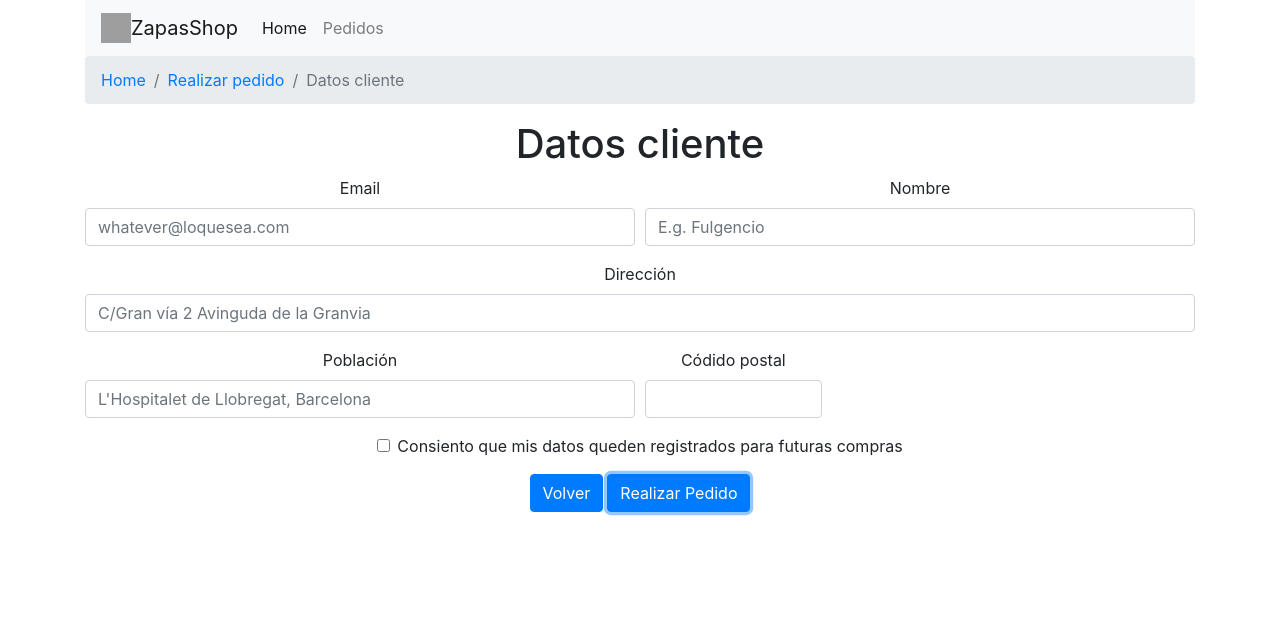
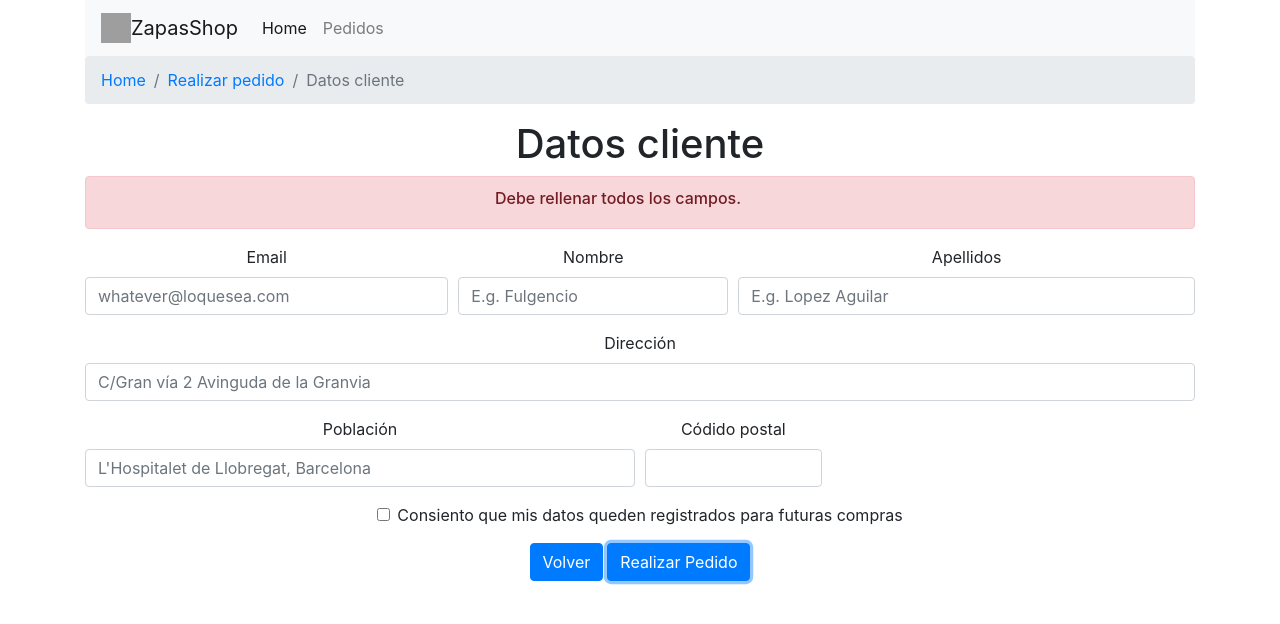
Before and after one commit to nestor-quezada/proyecto-webapp, a React (Create React App) app: page /datos-cliente in a window 1280 px wide. Both pictures are taken after a click on the button "Realizar Pedido". Shown: the top 624 px of the page. Built offline with nearby package versions, Linux system fonts and the light colour scheme; no server answers; grey boxes are pictures that could not be loaded.

Commit message:
Implementada funcionalidad para validar que los campos de datos del cliente no se envien vacios

```diff
--- a/src/components/AlertMessage/AlertMessage.js
+++ b/src/components/AlertMessage/AlertMessage.js
@@ -2,11 +2,11 @@ import React, { Component } from 'react';
 
 class AlertMessage extends Component    {
 
-    componentDidUpdate(prevProps, prevState, snapshot){
-        if(prevProps.show !== this.props.show){
-            window.scrollTo(0, 0);
-        }
-    }
+  componentDidUpdate(prevProps, prevState, snapshot){
+      if(prevProps.show !== this.props.show){
+          window.scrollTo(0, 0);
+      }
+  }
 
   render (){
 
@@ -15,8 +15,8 @@ class AlertMessage extends Component    {
     }
 
     return (
-        <div class="alert alert-danger font-weight-bold alert-dismissible fade show " role="alert">
-            <bold>No hay ningún elemento en el carrito.</bold>
+        <div className="alert alert-danger font-weight-bold alert-dismissible fade show " role="alert">
+            <h6>{this.props.message}</h6>
         </div>
     );
   }
--- a/src/components/DatosCliente/DatosCliente.js
+++ b/src/components/DatosCliente/DatosCliente.js
@@ -2,10 +2,9 @@ import React, { Component } from 'react';
 import './DatosCliente.css';
 import { Link, Redirect } from 'react-router-dom';
 import axios from '../../axios';
+import AlertMessage from '../../components/AlertMessage/AlertMessage';
 
 class DatosCliente extends Component {
-
-
 
     state = {
         nombre:"",
@@ -14,11 +13,13 @@ class DatosCliente extends Component {
         direccion:"",
         codigoPostal:"",
         pedidos:"",
-        datosValidos:false
+        datosValidos:false,
+        showAlert:false
 
     }
 
     handleFormSubmit = () => {
+
         const data = {
             nombre:this.state.nombre,
             apellidos:this.state.apellidos,
@@ -26,16 +27,40 @@ class DatosCliente extends Component {
             direccion:this.state.direccion,
             codigoPostal:this.state.codigoPostal,
             carrito:this.props.estado.carrito,
+            poblacion: this.state.poblacion,
             precioTotal:this.props.estado.totalPrecio,
             cantidadTotal:this.props.estado.totalCantidad,
             fecha: this.getFecha()
 
         }
+
+        const datosValidar = {
+            nombre:this.state.nombre,
+            apellidos:this.state.apellidos,
+            email:this.state.email,
+            direccion:this.state.direccion,
+            codigoPostal:this.state.codigoPostal,
+
+        }
+
+        const entries = Object.entries(datosValidar)
+
+        for (const [campo, valor] of entries) {
+            if(valor == null || String(valor).trim() == "" ){
+                this.setState({showAlert : true});
+               return;
+
+            }
+
+        }
+
         axios
         .post('/datos-cliente.json',data)
         .then(response => {
-                this.setState({datosValidos : true});
-            });
+            this.setState({datosValidos : true});
+        });
+
+
 
     }
 
@@ -48,33 +73,37 @@ class DatosCliente extends Component {
         var date = today.getFullYear()+'-'+(today.getMonth()+1)+'-'+today.getDate();
         var time = today.getHours() + ":" + today.getMinutes() + ":" + today.getSeconds();
         return date+' '+time;
-
-
     }
 
     render (){
+        const alertMessage = "Debe rellenar todos los campos.";
+
         if(this.state.datosValidos){
             return <Redirect to='/pagina-agradecimiento' />
         }
-
 
         return (
 
             <div className="DatosCliente">
 
                 <h1>Datos cliente</h1>
-
+                <AlertMessage show={this.state.showAlert} message={alertMessage}/>
                 <div>
                     <form>
                         <div className="form-row">
-                            <div className="form-group col-md-6">
+                            <div className="form-group col-md-4">
                                 <label htmlFor="inputEmail">Email</label>
                                 <input type="email" name="email" value={this.state.email} onChange={(event)=>this.handleInputChange(event)} className="form-control" id="inputEmail" placeholder="whatever@loquesea.com"/>
                             </div>
 
-                            <div className="form-group col-md-6">
+                            <div className="form-group col-md-3">
                                 <label htmlFor="nombre">Nombre</label>
-                                <input type="text" name="nombre" value={this.state.nombre} onChange={(event)=>this.handleInputChange(event)} className="form-control" id="inputEmail" placeholder="E.g. Fulgencio"/>
+                                <input type="text" name="nombre" value={this.state.nombre} onChange={(event)=>this.handleInputChange(event)} className="form-control" id="nombre" placeholder="E.g. Fulgencio"/>
+                            </div>
+
+                            <div className="form-group col-md-5">
+                                <label htmlFor="apellidos">Apellidos</label>
+                                <input type="text" name="apellidos" value={this.state.apellidos} onChange={(event)=>this.handleInputChange(event)} className="form-control" id="apellidos" placeholder="E.g. Lopez Aguilar"/>
                             </div>
 
                         </div>
--- a/src/components/DetallePedido/DetallePedido.js
+++ b/src/components/DetallePedido/DetallePedido.js
@@ -47,14 +47,19 @@ class DetallePedido extends Component {
                 <div>
                     <form>
                         <div className="form-row">
-                            <div className="form-group col-md-6">
+                            <div className="form-group col-md-4">
                                 <label htmlFor="inputEmail">Email</label>
                                 <input type="email" name="email" value={this.state.email} onChange={(event)=>this.handleInputChange(event)} className="form-control" id="inputEmail" readOnly/>
                             </div>
 
-                            <div className="form-group col-md-6">
+                            <div className="form-group col-md-3">
                                 <label htmlFor="nombre">Nombre</label>
-                                <input type="text" name="nombre" value={this.state.nombre} onChange={(event)=>this.handleInputChange(event)} className="form-control" id="inputEmail" readOnly/>
+                                <input type="text" name="nombre" value={this.state.nombre} onChange={(event)=>this.handleInputChange(event)} className="form-control" id="nombre" readOnly/>
+                            </div>
+
+                            <div className="form-group col-md-5">
+                                <label htmlFor="apellidos">Apellidos</label>
+                                <input type="text" name="apellidos" value={this.state.apellidos} onChange={(event)=>this.handleInputChange(event)} className="form-control" id="apellidos" readOnly/>
                             </div>
 
                         </div>
--- a/src/components/Home/Home.js
+++ b/src/components/Home/Home.js
@@ -119,6 +119,8 @@ class Home extends Component {
   }
 
   render() {
+    const alertMessage = "No hay ningún elemento en su carrito";
+
     if(this.state.isValidPedido){
       return <Redirect to='/realizar-pedido' />
     }
@@ -127,7 +129,7 @@ class Home extends Component {
           <div>
               <section className="Productos">
                   <h1 >Lista de productos</h1>
-                  <AlertMessage show={this.state.showAlert} />
+                  <AlertMessage show={this.state.showAlert} message={alertMessage}/>
                   <div className="list-unstyled">
                     <ListaProductos addProduct={this.addProduct} removeProduct={this.removeProduct} productos={this.state.productos} carrito={this.state.carrito} />
                   </div>
```
